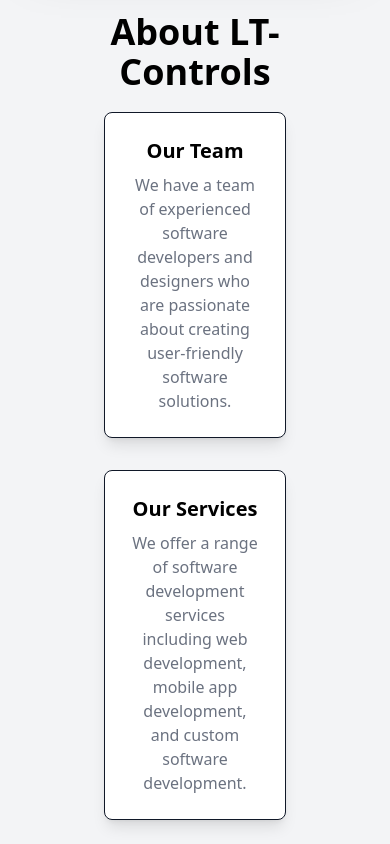
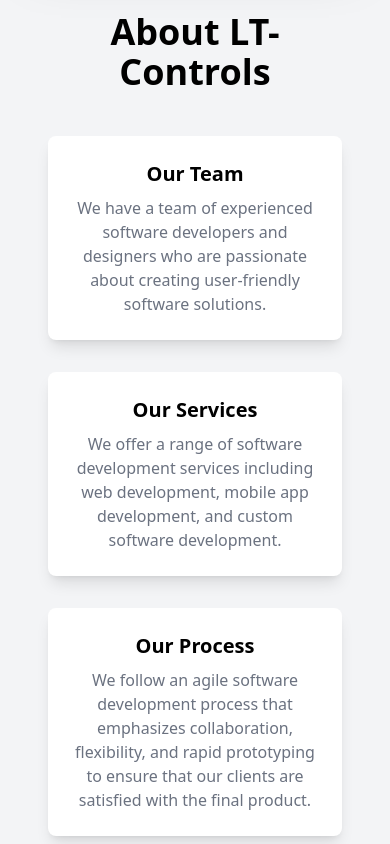
Before and after one commit to timt115/lt-controls, a Next.js app: page / in a window 390 px wide. Shown: the part 1080-1924 px from the top of the page. Built offline with nearby package versions, Linux system fonts and the light colour scheme.

Commit message:
fixed contact form and fixed mobile view

```diff
--- a/app/components/contactform.tsx
+++ b/app/components/contactform.tsx
@@ -34,6 +34,7 @@ export default function ContactForm() {
     });
     if (response?.messageId) {
       toast.success('Application Submitted Successfully.');
+      form.reset();
     } else {
       toast.error('Failed To send application.');
     }
--- a/app/page.tsx
+++ b/app/page.tsx
@@ -52,7 +52,6 @@ export default function Home() {
                 </li>
               </ul>
               {/* Call to Action */}
-              {/* Call to Action */}
               <Link
                 href="/about"
                 className="mt-10 bg-blue-600 text-white px-4 py-2 hover:bg-blue-700 transition-colors text-center self-center"
@@ -66,14 +65,14 @@ export default function Home() {
         {/* About Section */}
         <section
           id="services"
-          className="flex flex-col gap-5 items-center sm:items-start text-center sm:text-left ml-20 mr-20 mb-12"
+          className="flex flex-col gap-5 items-center text-center px-6 sm:px-12 mb-12"
         >
-          <h2 className="text-4xl font-extrabold text-[var(--text)] ">
+          <h2 className="text-4xl font-extrabold text-[var(--text)] mb-6">
             About LT-Controls
           </h2>
-          <div className="grid grid-cols-1 sm:grid-cols-1 lg:grid-cols-3 gap-8">
+          <div className="grid grid-cols-1 sm:grid-cols-2 lg:grid-cols-3 gap-8 w-full">
             {/* Card 1 */}
-            <div className="p-6 border rounded-lg shadow-lg bg-white dark:bg-[var(--foreground)] hover:shadow-2xl hover:scale-105 transition-transform duration-300">
+            <div className="p-6 rounded-lg shadow-lg bg-white dark:bg-[var(--foreground)] hover:shadow-2xl hover:scale-105 transition-transform duration-300">
               <h3 className="text-xl font-bold mb-2 text-[var(--text)]">
                 Our Team
               </h3>
@@ -82,7 +81,7 @@ export default function Home() {
               </p>
             </div>
             {/* Card 2 */}
-            <div className="p-6 border rounded-lg shadow-lg bg-white dark:bg-[var(--foreground)] hover:shadow-2xl hover:scale-105 transition-transform duration-300">
+            <div className="p-6 rounded-lg shadow-lg bg-white dark:bg-[var(--foreground)] hover:shadow-2xl hover:scale-105 transition-transform duration-300">
               <h3 className="text-xl font-bold mb-2 text-[var(--text)]">
                 Our Services
               </h3>
@@ -91,7 +90,7 @@ export default function Home() {
               </p>
             </div>
             {/* Card 3 */}
-            <div className="p-6 border rounded-lg shadow-lg bg-white dark:bg-[var(--foreground)] hover:shadow-2xl hover:scale-105 transition-transform duration-300">
+            <div className="p-6 rounded-lg shadow-lg bg-white dark:bg-[var(--foreground)] hover:shadow-2xl hover:scale-105 transition-transform duration-300">
               <h3 className="text-xl font-bold mb-2 text-[var(--text)]">
                 Our Process
               </h3>
@@ -123,7 +122,6 @@ export default function Home() {
 
       </main>
 
-      {/* Footer */}
     </div>
   );
 }
```
